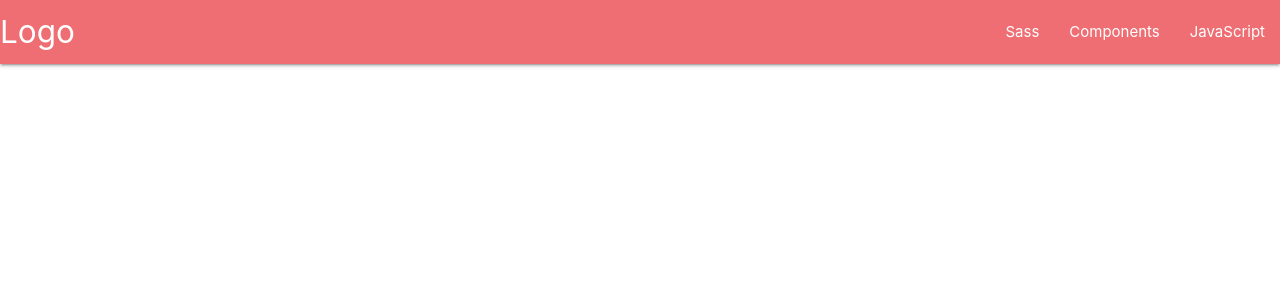
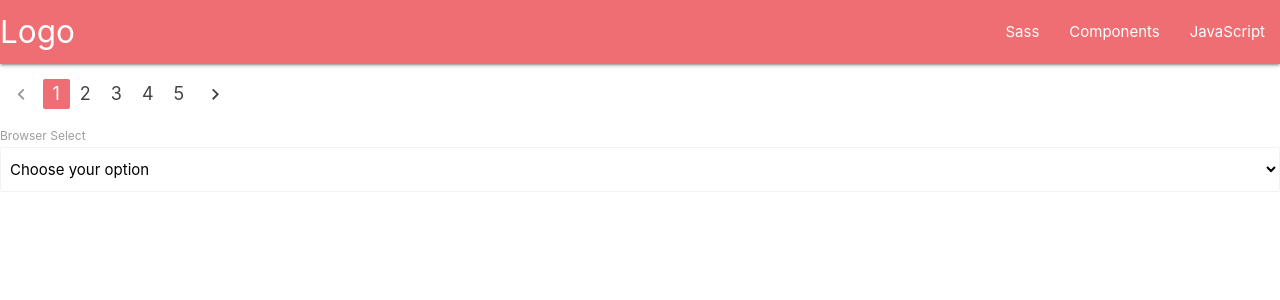
Before and after one commit to LexaMart/Travel-app, a React (Create React App) app in the folder client/: page /Styles in a window 1280 px wide. Shown: the top 300 px of the page. Built offline with nearby package versions, Linux system fonts and the light colour scheme.

Commit message:
feat: add pagination and select examples

```diff
--- a/client/package.json
+++ b/client/package.json
@@ -3,6 +3,7 @@
   "version": "0.1.0",
   "private": true,
   "dependencies": {
+    "@material-ui/icons": "^4.11.2",
     "@testing-library/jest-dom": "^5.11.9",
     "@testing-library/react": "^11.2.5",
     "@testing-library/user-event": "^12.8.1",
--- a/client/src/pages/Styles/Styles.js
+++ b/client/src/pages/Styles/Styles.js
@@ -1,9 +1,12 @@
-import React from 'react';
+import React, { state, useState } from 'react';
 
-import 'materialize-css';
+import ChevronRightIcon from '@material-ui/icons/ChevronRight';
+import ChevronLeftIcon from '@material-ui/icons/ChevronLeft';
 
 export const StylesPage = () => {
-  return (      <nav>
+  return (
+    <>
+      <nav>
         <div className="nav-wrapper">
           <a href="#" className="brand-logo">Logo</a>
           <ul id="nav-mobile" className="right hide-on-med-and-down">
@@ -12,6 +15,24 @@ export const StylesPage = () => {
             <li><a href="collapsible.html">JavaScript</a></li>
           </ul>
         </div>
+
       </nav>
+      <ul class="pagination">
+        <li class="disabled"><a href="#!"><i class="material-icons"><ChevronLeftIcon /></i></a></li>
+        <li class="active"><a href="#!">1</a></li>
+        <li class="waves-effect"><a href="#!">2</a></li>
+        <li class="waves-effect"><a href="#!">3</a></li>
+        <li class="waves-effect"><a href="#!">4</a></li>
+        <li class="waves-effect"><a href="#!">5</a></li>
+        <li class="waves-effect"><a href="#!"><i class="material-icons"><ChevronRightIcon /></i></a></li>
+      </ul>
+      <label>Browser Select</label>
+      <select class="browser-default">
+        <option value="" disabled selected>Choose your option</option>
+        <option value="1">Option 1</option>
+        <option value="2">Option 2</option>
+        <option value="3">Option 3</option>
+      </select>
+    </>
   )
 }
```
Also changed, not shown: 1 other file (tests, documents, lock files or other folders).
